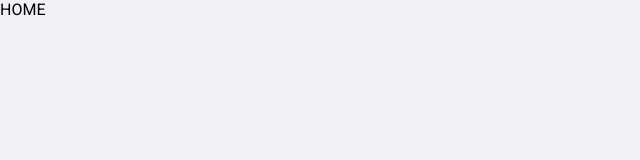
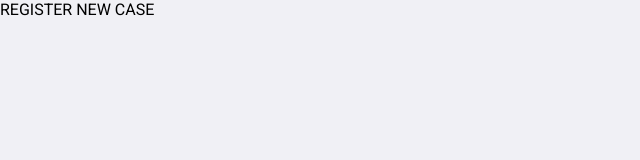
Before and after one commit to GustavoSilv4/BeTheHero-Rocketseat, a React (Vite) app: page /newcase in a window 1280 px wide. Shown: the top 160 px of the page, without its empty margins (0-640 px from the left). Built offline with nearby package versions, Linux system fonts and the light colour scheme.

Commit message:
feat: created the pages and the routing system

```diff
--- a/src/App.tsx
+++ b/src/App.tsx
@@ -1,3 +1,10 @@
+import { BrowserRouter } from 'react-router-dom'
+import { Router } from './Router'
+
 export function App() {
-  return <div>HOME</div>
+  return (
+    <BrowserRouter>
+      <Router />
+    </BrowserRouter>
+  )
 }
--- /dev/null
+++ b/src/Router.tsx
@@ -0,0 +1,16 @@
+import { Route, Routes } from 'react-router-dom'
+import { Home } from './pages/Home'
+import { Login } from './pages/Login'
+import { Register } from './pages/Register'
+import { RegisterNewCase } from './pages/RegisterNewCase'
+
+export function Router() {
+  return (
+    <Routes>
+      <Route path="/" element={<Login />} />
+      <Route path="/home" element={<Home />} />
+      <Route path="/register" element={<Register />} />
+      <Route path="/newcase" element={<RegisterNewCase />} />
+    </Routes>
+  )
+}
--- /dev/null
+++ b/src/pages/Home/index.tsx
@@ -0,0 +1,3 @@
+export function Home() {
+  return <div>HOME</div>
+}
--- /dev/null
+++ b/src/pages/Login/index.tsx
@@ -0,0 +1,3 @@
+export function Login() {
+  return <div>LOGIN</div>
+}
--- /dev/null
+++ b/src/pages/Register/index.tsx
@@ -0,0 +1,3 @@
+export function Register() {
+  return <div>REGISTER NEW ONG</div>
+}
--- /dev/null
+++ b/src/pages/RegisterNewCase/index.tsx
@@ -0,0 +1,3 @@
+export function RegisterNewCase() {
+  return <div>REGISTER NEW CASE</div>
+}
```
Also changed, not shown: src/pages/Home/styles.ts (added), src/pages/Login/styles.ts (added), src/pages/Register/styles.ts (added), src/pages/RegisterNewCase/styles.ts (added).
